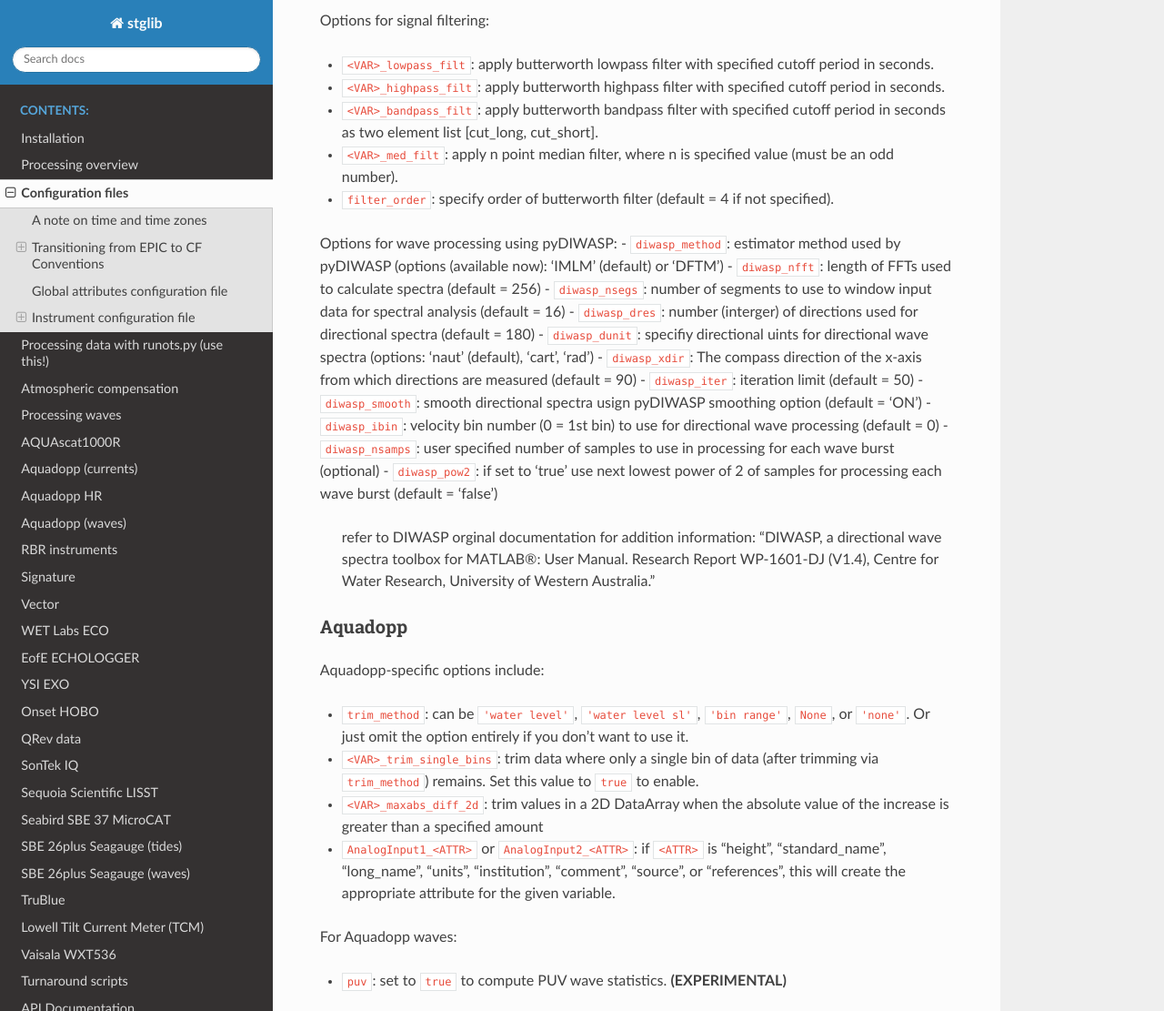
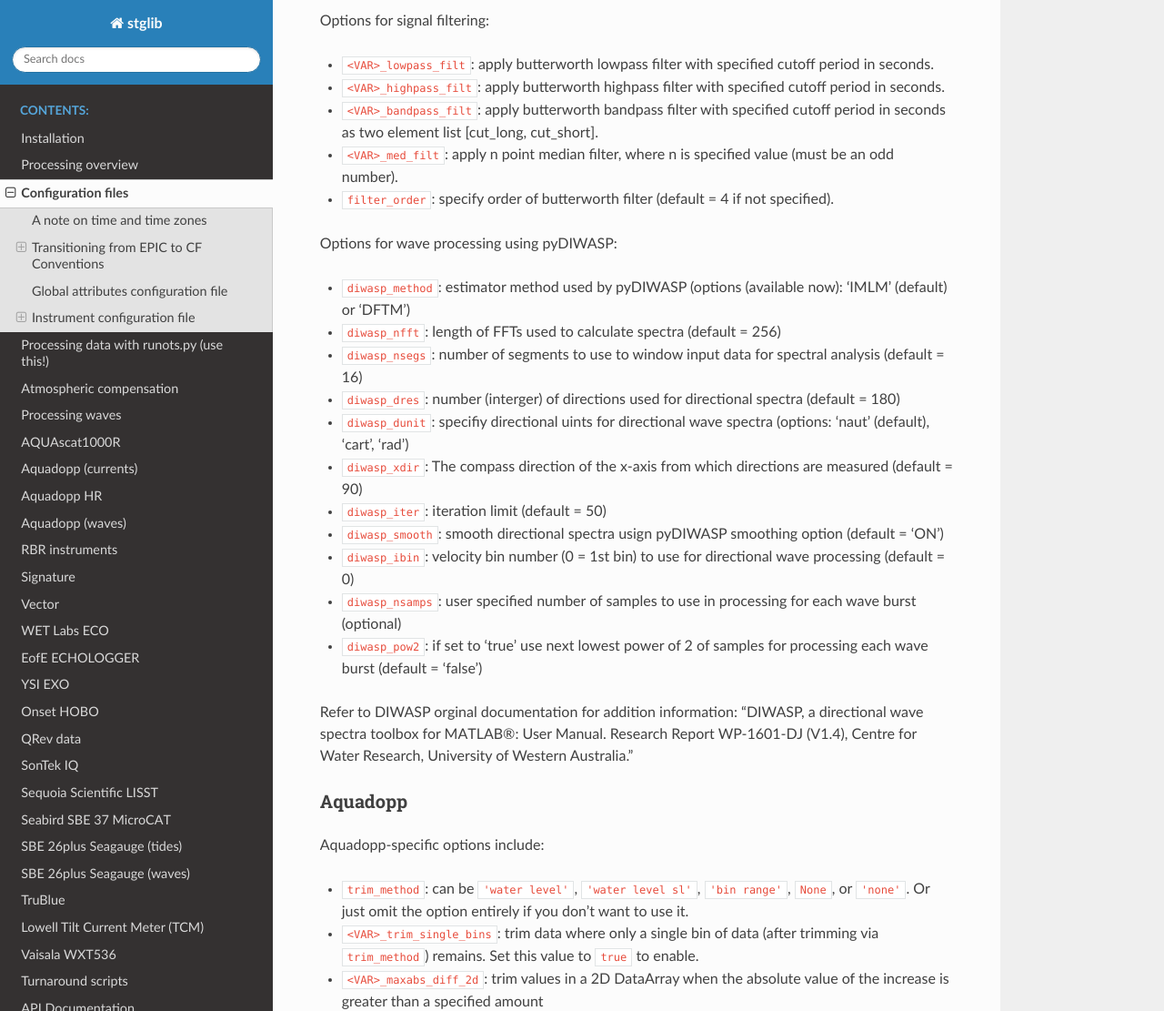
Before and after one commit to USGS-CMG/stglib, a Sphinx documentation site: the page built from doc/config.rst, in a window 1280 px wide and 1400 px high, scrolled down 2991 px, cut to the strip 0-1111 px from the top of the window. Shown: the whole strip at 91% size. Built offline with Sphinx 7.4.7 and the Read the Docs theme 3.1.0, drawn with Linux system fonts in a browser that asks for light colours.

Commit message:
Typo fixes

```diff
--- a/doc/config.rst
+++ b/doc/config.rst
@@ -92,6 +92,7 @@
 
 
 Options for wave processing using pyDIWASP:
+
 - ``diwasp_method``: estimator method used by pyDIWASP (options (available now): 'IMLM' (default) or 'DFTM')
 - ``diwasp_nfft``: length of FFTs used to calculate spectra (default = 256)
 - ``diwasp_nsegs``: number of segments to use to window input data for spectral analysis (default = 16)
@@ -104,10 +105,7 @@
 - ``diwasp_nsamps``: user specified number of samples to use in processing for each wave burst (optional)
 - ``diwasp_pow2``: if set to 'true' use next lowest power of 2 of samples for processing each wave burst (default = 'false')
 
-   refer to DIWASP orginal documentation for addition information:
-   “DIWASP, a directional wave spectra toolbox for MATLAB®: User Manual.
-   Research Report WP-1601-DJ (V1.4), Centre for Water Research, University of
-   Western Australia.”
+Refer to DIWASP orginal documentation for addition information: “DIWASP, a directional wave spectra toolbox for MATLAB®: User Manual. Research Report WP-1601-DJ (V1.4), Centre for Water Research, University of Western Australia.”
 
 Aquadopp
 --------
```
Also changed, not shown: 1 other file.
